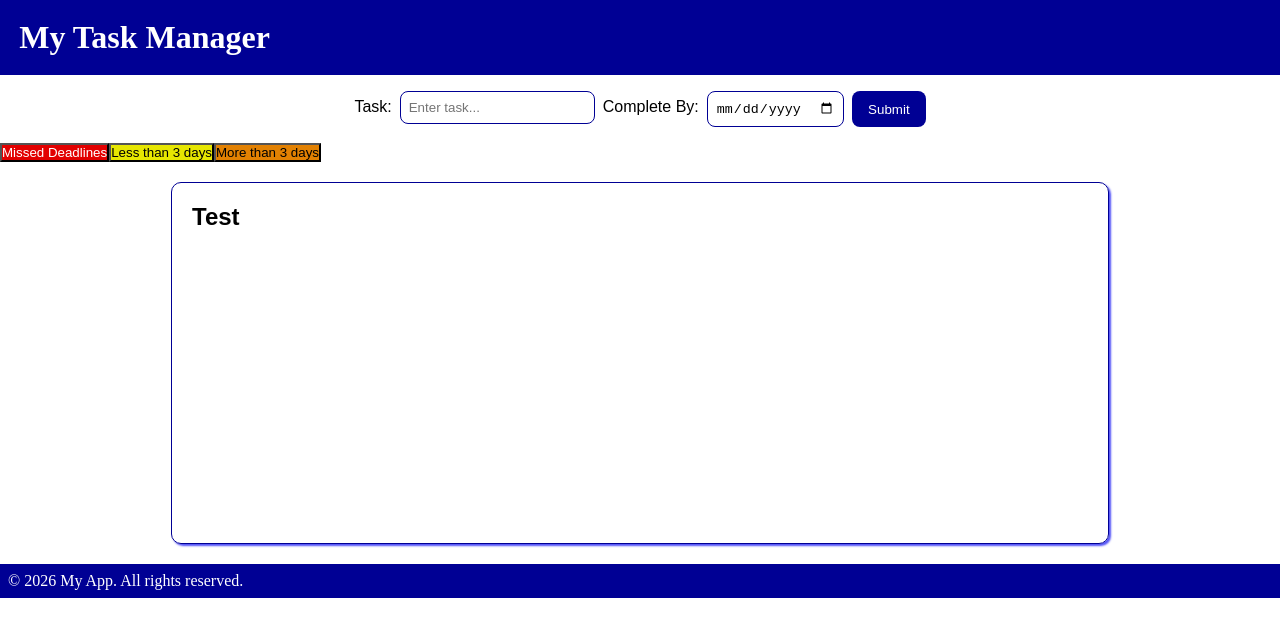
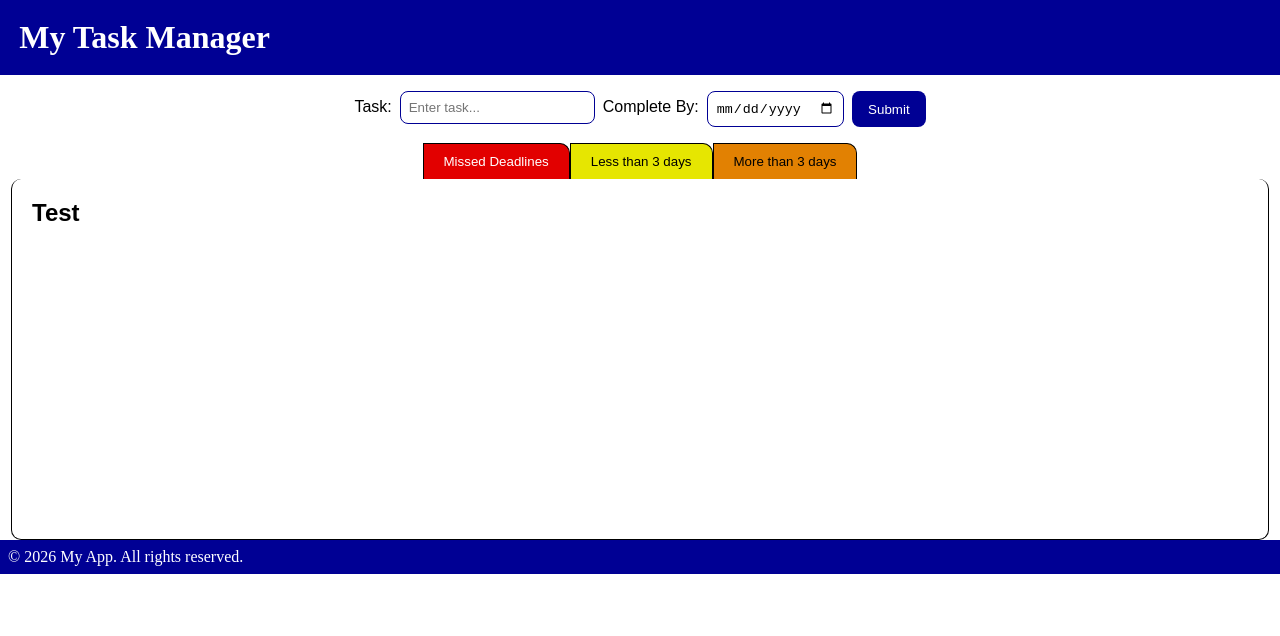
Before and after one commit to mstafford93/Task-Manager, a React (Vite) app in the folder my-react-app/: page / in a window 1280 px wide. Shown: the top 636 px of the page. Built offline with nearby package versions, Linux system fonts and the light colour scheme.

Commit message:
format buttons to look like file dividers

```diff
--- a/my-react-app/src/components/Card/Card.css
+++ b/my-react-app/src/components/Card/Card.css
@@ -1,10 +1,10 @@
 .card {
-  border: 1px solid rgb(0, 0, 148);
+  border: 1px solid black;
+  border-top: none;
   border-radius: 10px;
-  box-shadow: 2px 2px 2px rgb(82, 82, 247);
   padding: 20px;
   margin-top: 0px;
-  min-width: 70vw;
+  min-width: 95%;
   display: inline-block;
   transition: all 1s ease-in-out;
   min-height: 40vh;
--- /dev/null
+++ b/my-react-app/src/components/Navigation/Navigation.css
@@ -0,0 +1,11 @@
+.navigation {
+    display: flex;
+    justify-content: center;
+}
+
+.navigation button {
+    padding: 10px 20px;
+    border: 1px solid black;
+    border-bottom: none;
+    border-top-right-radius: 10px;
+}
--- a/my-react-app/src/components/Navigation/Navigation.jsx
+++ b/my-react-app/src/components/Navigation/Navigation.jsx
@@ -1,9 +1,10 @@
 import React from 'react'
+import './Navigation.css'
 
 const Navigation = ({ handleClick }) => {
 
     return (
-        <div>
+        <div className='navigation'>
             <button className="missed-deadline" onClick={handleClick}>
                 Missed Deadlines
             </button>
--- a/my-react-app/src/index.css
+++ b/my-react-app/src/index.css
@@ -9,5 +9,5 @@
   justify-content: center;
   align-items: center;
   gap: 20px;
-  padding: 20px;
+  padding: 0px;
 }
```
